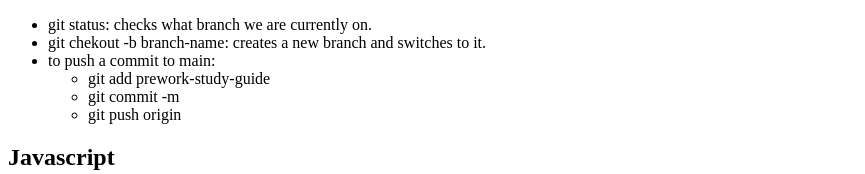
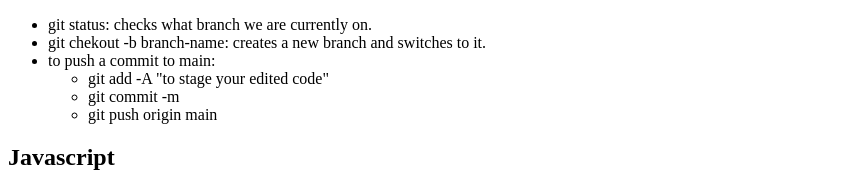
Before and after one commit to CharlesWGillespie/prework-study-guide, a plain HTML site: page prework-study-guide/index.html in a window 1280 px wide. Shown: the part 1116-1290 px from the top of the page, without its empty margins (0-865 px from the left). Drawn offline with Linux system fonts and the light colour scheme.

Commit message:
added a fix to wording

```diff
--- a/prework-study-guide/index.html
+++ b/prework-study-guide/index.html
@@ -38,9 +38,9 @@
         <li>git chekout -b branch-name: creates a new branch and switches to it.</li>
         <li>to push a commit to main: </li>
         <ul>
-          <li>git add prework-study-guide</li>
+          <li>git add -A "to stage your edited code"</li>
           <li>git commit -m</li>
-          <li>git push origin</li>
+          <li>git push origin main</li>
         </ul>
       </ul>
     </section>
```
